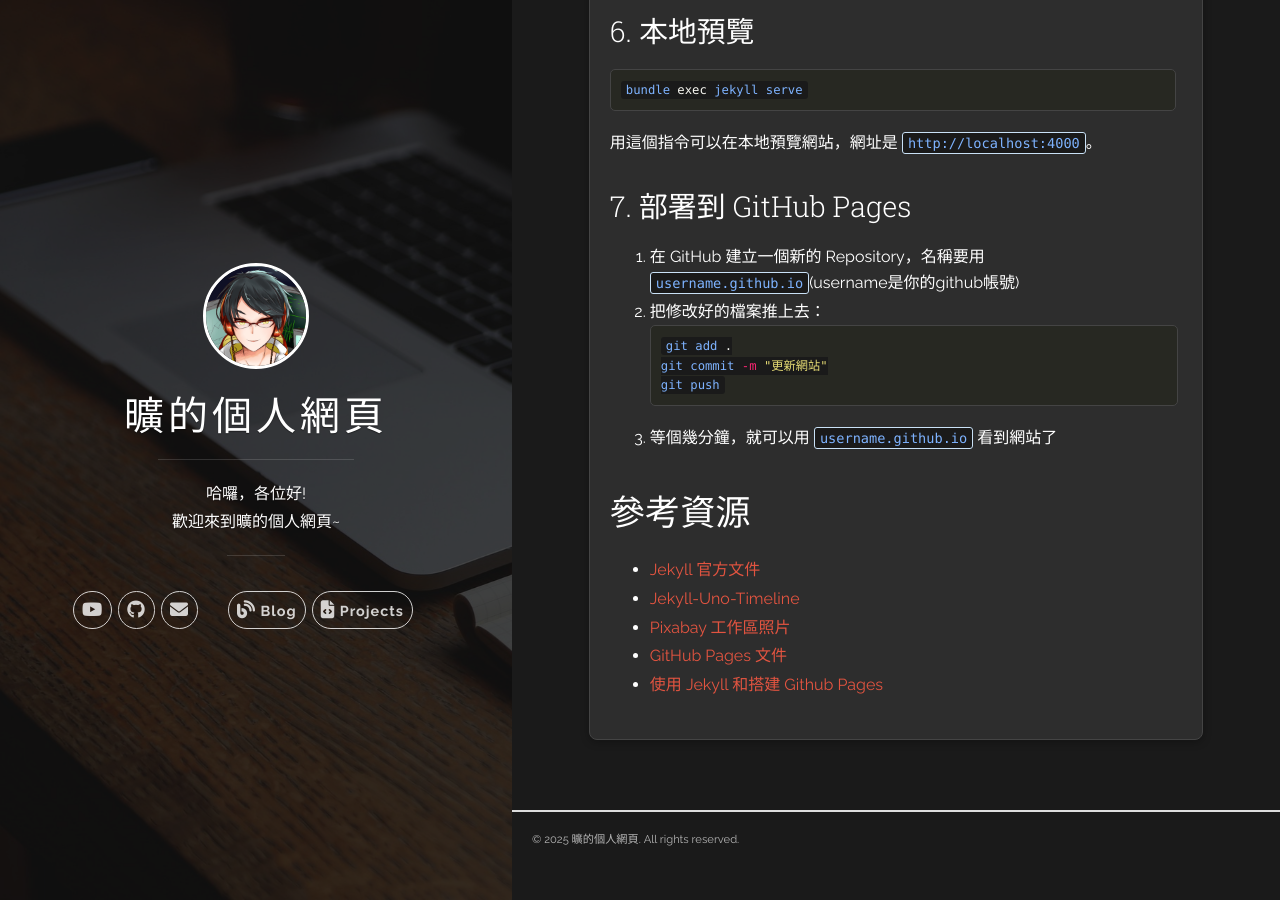
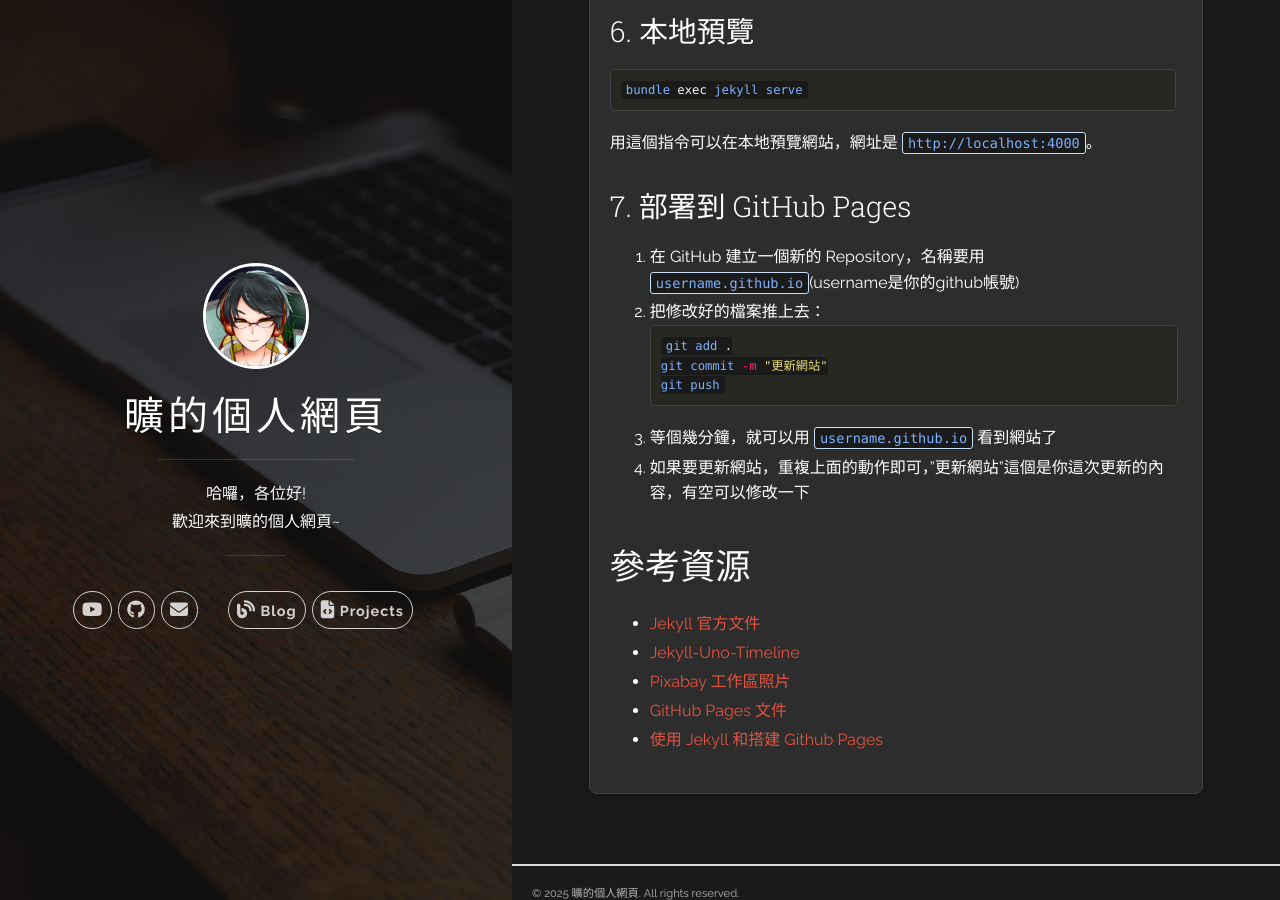
Before and after one commit to dsif2012/dsif2012.github.io, a Jekyll site: the page built from blog/personal-website.md, in a window 1280 px wide and 900 px high, scrolled down 2700 px. Built offline with Jekyll 4.4.1, drawn with Linux system fonts in a browser that asks for light colours.

Commit message:
修改內容

````diff
--- a/blog/personal-website.md
+++ b/blog/personal-website.md
@@ -81,7 +81,7 @@
    git push
    ```
 3. 等個幾分鐘，就可以用 `username.github.io` 看到網站了
-
+4. 如果要更新網站，重複上面的動作即可，"更新網站"這個是你這次更新的內容，有空可以修改一下
 
 ## 參考資源
 - [Jekyll 官方文件](https://jekyllrb.com/docs/)
````
